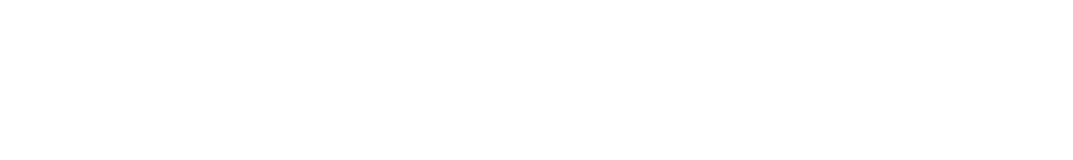
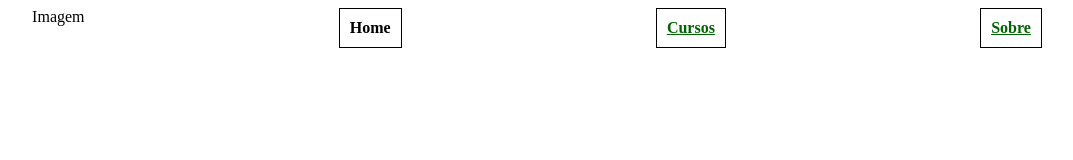
Before and after one commit to Elciodv/aula09, a plain HTML site: page index.html in a window 1280 px wide. Shown: the whole page, without its empty margins (103-1176 px from the left). Drawn offline with Linux system fonts and the light colour scheme.

Commit message:
ID4 inserir conteudo no home concluida

```diff
--- a/estilo.css
+++ b/estilo.css
@@ -1,9 +1,29 @@
 div{
     display: flex;
 }
+
 aside{
     flex: 2;
 }
+
 main{
     flex: 6;
 }
+
+nav{
+    display: flex;
+    justify-content: space-around;
+}
+
+nav div:not(:first-child){
+    border: 1px solid black;
+    padding: 10px;
+}
+
+nav div:not(:first-child):hover{
+    background-color: 555;
+}
+
+a{
+    color: darkgreen;
+}
--- a/index.html
+++ b/index.html
@@ -7,7 +7,12 @@
     </head>
     <body>
         <header>
-
+            <nav>
+                <div>Imagem</div>
+                <div><b>Home</b></div>
+                <div><a href="cursos.html"><b>Cursos</b></a></div>
+                <div><a href="sobre.html"><b>Sobre</b></a></div>
+            </nav>
         </header>
         <div>
             <aside></aside>
```
Also changed, not shown: cursos.html (+6 -1 lines), sobre.html (+6 -1 lines).
